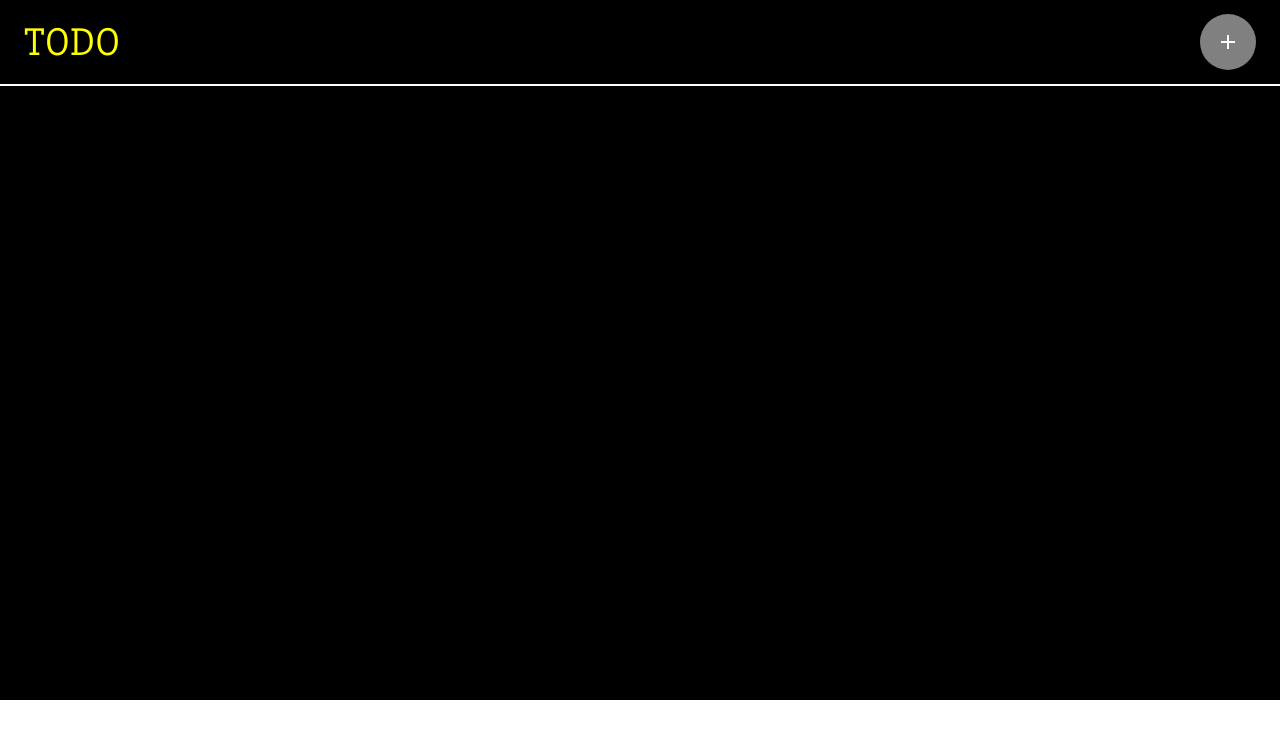
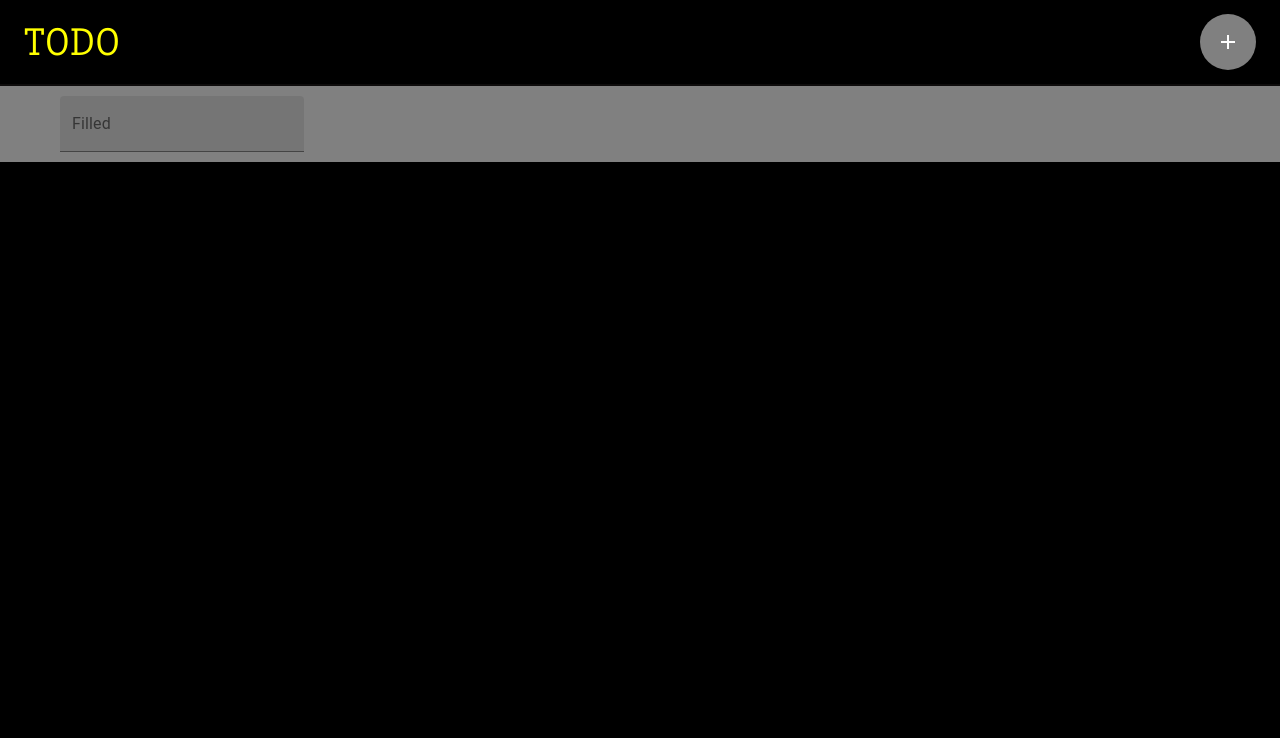
Before and after one commit to tanisha2398/Todo_Assignment, a React (Create React App) app: page / in a window 1280 px wide. Shown: the top 738 px of the page. Built offline with nearby package versions, Linux system fonts and the light colour scheme.

Commit message:
add textField for todo

```diff
--- a/src/App.css
+++ /dev/null
@@ -1,38 +0,0 @@
-.App {
-  text-align: center;
-}
-
-.App-logo {
-  height: 40vmin;
-  pointer-events: none;
-}
-
-@media (prefers-reduced-motion: no-preference) {
-  .App-logo {
-    animation: App-logo-spin infinite 20s linear;
-  }
-}
-
-.App-header {
-  background-color: #282c34;
-  min-height: 100vh;
-  display: flex;
-  flex-direction: column;
-  align-items: center;
-  justify-content: center;
-  font-size: calc(10px + 2vmin);
-  color: white;
-}
-
-.App-link {
-  color: #61dafb;
-}
-
-@keyframes App-logo-spin {
-  from {
-    transform: rotate(0deg);
-  }
-  to {
-    transform: rotate(360deg);
-  }
-}
--- a/src/App.js
+++ b/src/App.js
@@ -2,10 +2,12 @@ import React from "react";
 
 import "./resources/styles.css";
 import Header from "./components/Header";
+import TodoContent from "./components/TodoContent/index";
 function App() {
   return (
-    <div className="App" style={{ height: "700px", background: "black" }}>
+    <div className="App" style={{ height: "1500px", background: "black" }}>
       <Header />
+      <TodoContent />
     </div>
   );
 }
--- a/src/components/Header/index.js
+++ b/src/components/Header/index.js
@@ -8,7 +8,7 @@ class Header extends Component {
     return (
       <div>
         <AppBar
-          position="fixed"
+          position="relative"
           style={{
             backgroundColor: "transparent",
             boxShadow: "none",
--- /dev/null
+++ b/src/components/TodoContent/TodoItem.js
@@ -0,0 +1,35 @@
+import React, { Component } from "react";
+import TextField from "@material-ui/core/TextField";
+class TodoItem extends Component {
+  state = {
+    textFieldValue: ""
+  };
+  _handleTextFieldChange = e => {
+    this.setState({
+      textFieldValue: e.target.value
+    });
+  };
+  onEnterPress = e => {
+    // e.preventDefault();
+    if (e.key === "Enter") {
+      e.preventDefault();
+      console.log("enter");
+    }
+  };
+  render() {
+    return (
+      <div>
+        <TextField
+          id="filled-basic"
+          label="Filled"
+          variant="filled"
+          value={this.state.textFieldValue}
+          onChange={this._handleTextFieldChange}
+          onKeyPress={this.onEnterPress}
+        />
+      </div>
+    );
+  }
+}
+
+export default TodoItem;
--- /dev/null
+++ b/src/components/TodoContent/index.js
@@ -0,0 +1,21 @@
+import React, { Component } from "react";
+import TodoItem from "./TodoItem";
+class TodoContent extends Component {
+  render() {
+    return (
+      <div
+        className="center_wrapper"
+        style={{
+          backgroundColor: "grey",
+          padding: "10px 60px",
+          color: "white"
+        }}
+      >
+        <div className="vn_wrapper">
+          <TodoItem />
+        </div>
+      </div>
+    );
+  }
+}
+export default TodoContent;
--- a/src/resources/styles.css
+++ b/src/resources/styles.css
@@ -4,14 +4,13 @@ body {
   font-family: "Slabo 27px", serif;
 }
 .center_wrapper {
-  width: 900px;
-  margin: 0 auto;
+  margin: 0px auto;
 }
 
 header {
   padding: 10px 0px;
   transition: all 300ms ease-in;
-  border-bottom: 2px solid white;
+  border-bottom: 2px solid rgb(14, 12, 12);
 }
 
 header .header_logo {
@@ -22,3 +21,8 @@ header .header_logo_title {
   font-size: 40px;
   color: yellow;
 }
+.vn_wrapper {
+  display: flex;
+
+  margin: 0 auto;
+}
```
